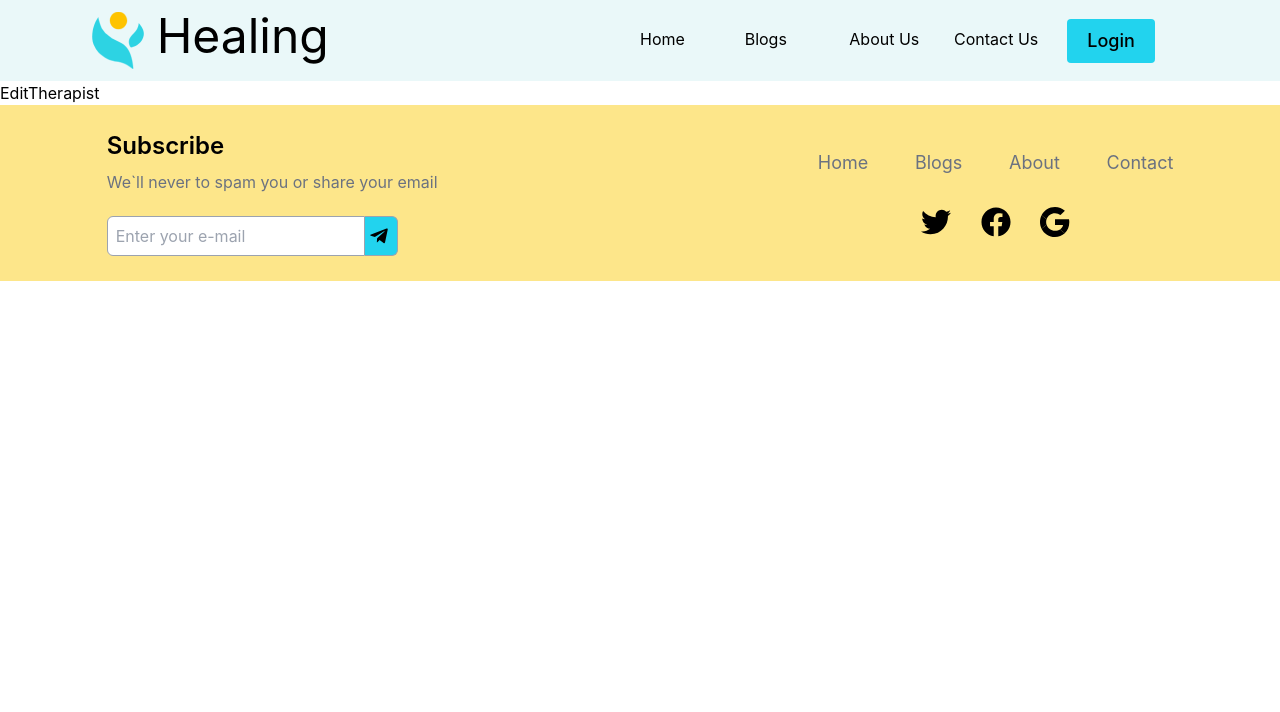
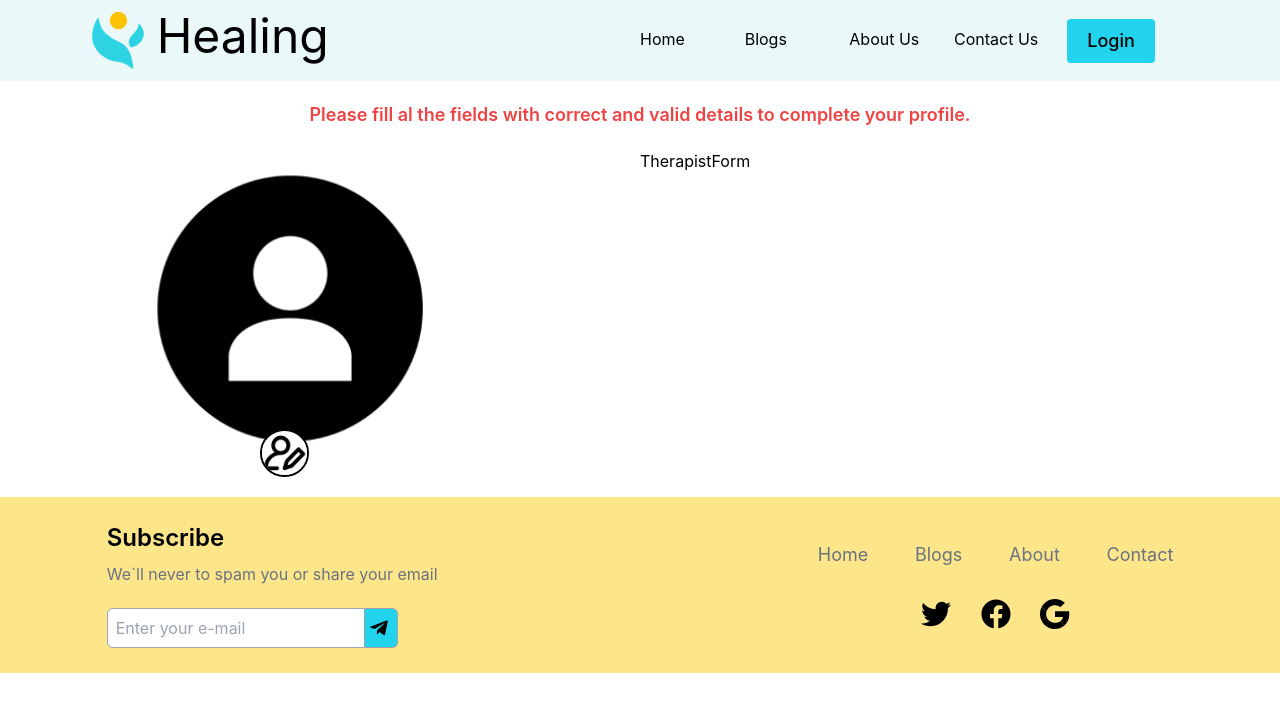
Before and after one commit to kogunlu/codezillas-capstone, a React (Create React App) app: page /edit-therapist in a window 1280 px wide. Shown: the top 712 px of the page. Built offline with nearby package versions, Linux system fonts and the light colour scheme.

Commit message:
edit therapist will continue

```diff
--- a/src/components/pages/Edit-profile/EditTherapist.jsx
+++ b/src/components/pages/Edit-profile/EditTherapist.jsx
@@ -1,7 +1,44 @@
 import React from 'react';
+import userAvatarBlack from '../Signup/Signup_picture/user.jpg';
+import TherapistForm from './forms/TherapistForm';
+import editUserAvatar from './pictures/edit-user.jpg';
 
 function EditTherapist() {
-  return <div>EditTherapist</div>;
+  return (
+    <div className="flex flex-col justify-start items-center h-full my-5 gap-5">
+      <div className="w-5/6">
+        <p className="text-center text-red-500 font-semibold text-lg">
+          Please fill al the fields with correct and valid details to complete
+          your profile.
+        </p>
+      </div>
+      <div className="w-5/6 h-full flex flex-col justify-center items-center gap-5 lg:flex-row lg:justify-between lg:items-start lg:gap-0">
+        <div className="w-2/6 h-full">
+          <span className="flex justify-center ">
+            <img
+              src={userAvatarBlack}
+              alt="userAvatar"
+              className="h-60 xl:h-80 -z-10 "
+            />
+          </span>
+          <button
+            type="button"
+            className="z-20 -mt-10 w-full flex justify-center"
+          >
+            <img
+              src={editUserAvatar}
+              alt="editUser"
+              className="h-12 border-black border-2 rounded-full"
+            />
+          </button>
+        </div>
+
+        <div className="w-full lg:w-3/6 ">
+          <TherapistForm />
+        </div>
+      </div>
+    </div>
+  );
 }
 
 export default EditTherapist;
--- /dev/null
+++ b/src/components/pages/Edit-profile/forms/TherapistForm.jsx
@@ -0,0 +1,7 @@
+import React from 'react';
+
+function TherapistForm() {
+  return <div>TherapistForm</div>;
+}
+
+export default TherapistForm;
```
